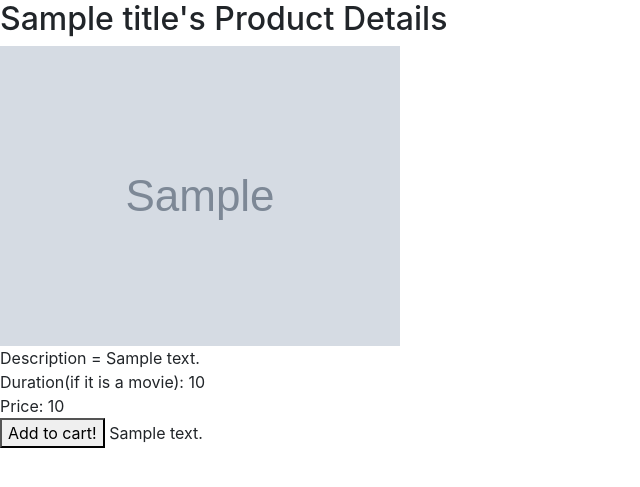
After one commit to gilbert-khonstantine/OnlineTicketApp, a Flask app: template templates/details.html in a window 1280 px wide. The commit adds this page. Shown: the top 487 px of the page, without its empty margins (0-640 px from the left). Run offline with Flask 2, Linux system fonts and the light colour scheme; the template is opened without the code that fills it: most values are stand-ins (such as "Sample title", 1, 10 or a date in 2020); grey boxes marked "Sample" are stand-in pictures; some libraries are stand-ins or nearby versions.

Commit message:
added product description

```diff
--- a/api/search_results.py
+++ b/api/search_results.py
@@ -12,7 +12,6 @@ def get_results(search_word):
     ).all()
 
     length = len(results)
-    print(length)
     id=[]
     title=[]
     price=[]
@@ -23,3 +22,8 @@ def get_results(search_word):
         price.append(results[i].price)
         image.append(results[i].image_link)
     return (id,title,price,image)
+
+def get_product(product_id):
+    from app import db, Product
+    results = Product.query.get(product_id)
+    return(results.title,results.price,results.duration,results.description,results.image_link)
--- a/app.py
+++ b/app.py
@@ -1,6 +1,7 @@
 from flask import Flask, render_template, url_for, request, redirect, jsonify
 from flask_sqlalchemy import SQLAlchemy
 from flask_mail import Mail, Message
+from sqlalchemy import and_
 from api import verify_email
 from api import verify_profile
 from api import make_payment
@@ -105,6 +106,16 @@ class Product(db.Model):
     def __repr__(self):
         return '<Product %r>' % self.id
 
+class Cart(db.Model):
+    __tablename__ = 'cart'
+    id = db.Column(db.Integer, primary_key=True, autoincrement=True)
+    user_id = db.Column(db.Integer, nullable=False)
+    product = db.Column(db.String(1000), nullable=False)
+    quantity = db.Column(db.Integer, nullable=False)
+    cost = db.Column(db.Integer, nullable=False)
+
+    def __repr__(self):
+        return '<Cart %r>' % self.id
 
 @app.route('/')
 @app.route('/login', methods=['POST', 'GET'])
@@ -191,7 +202,8 @@ def home():
     if userID!=0:
         user = User.query.get(userID)
         if request.method=='POST':
-            return redirect('/results')
+            word=request.form['search']
+            return redirect('/results/'+word)
         else:
             return render_template('home.html', user=user, text=text)
     else:
@@ -376,14 +388,14 @@ def bank():
         return redirect('/login')
 
 #in progress
-@app.route('/results', methods=['POST','GET'])
-def results():
+@app.route('/results/<word>', methods=['POST','GET'])
+def results(word):
     global text
-    search = request.args.get("search")
+    search = word
     if userID!=0:
         if request.method=='POST':
             word = request.form['search']
-            return redirect('/results')
+            return render_template('/results/'+word)
         else:
             result = search_results.get_results(search)
             return render_template('results.html',
@@ -396,6 +408,39 @@ def results():
     else:
         text = "Please login to an account!"
         return redirect('/login')
+
+@app.route('/details/<id>', methods=['POST','GET'])
+def details(id):
+    global text
+    product_id = id
+    if userID!=0:
+        result = search_results.get_product(product_id)
+        return render_template('details.html',
+                                word=product_id,
+                                text="Here are the details",
+                                title=result[0],
+                                price=result[1],
+                                duration=result[2],
+                                description=result[3],
+                                image=result[4])
+    else:
+        text = "Please login to an account!"
+        return redirect('/login')
+
+def add_to_cart(title,cost):
+    have = Cart.query.filter(
+            and_(
+                Cart.product.filter(title),
+                Cart.user_id.filter(userID)
+            )
+        ).all()
+    if have is None:
+        newItem = Cart(user_id=userID,product=title,quantity=1,cost=price)
+        db.session.add(newItem)
+    else:
+        have.quantity = have.quantity+1
+    db.session.commit()
+    return render_template('/details/'+title)
 
 #in progress
 @app.route('/cart', methods=['POST','GET'])
--- /dev/null
+++ b/templates/details.html
@@ -0,0 +1,15 @@
+{% extends 'layout.html' %}
+
+{% block head %}
+    <title>{{title}}'s Product Details</title>
+{% endblock %}
+
+{% block body %}
+    <h2>{{title}}'s Product Details</h2>
+    <img src={{image}}><br>
+    Description = {{description}}<br>
+    Duration(if it is a movie): {{duration}}<br>
+    Price: {{price}}<br>
+    <button action="add_to_cart({{title}},{{price}})">Add to cart!</button>
+    {{text}}
+{% endblock %}
--- a/templates/home.html
+++ b/templates/home.html
@@ -61,10 +61,10 @@
                 <!-- <br> -->
             </div>
             <div class="col-12">
-                <form class="form-inline" autocomplete="off" spellcheck="false" action="/results" method="POST">
+                <form class="form-inline" autocomplete="off" spellcheck="false" action="" method="POST">
                     <div class="form-group ">
                         <input class="form-control mr-sm-2" type="search" placeholder="Search Product"
-                            aria-label="Search">
+                            aria-label="Search" name="search">
                         <input type="submit" class="btn btn-primary" value="Search!" />
                     </div>
                 </form>
--- a/templates/results.html
+++ b/templates/results.html
@@ -53,6 +53,7 @@
         </ol>
     </div>
     <h2>Search results on {{word}}</h2>
+    {{text}}
     <table class="table table-hover table-bordered">
         <thead>
             <tr>
@@ -71,9 +72,7 @@
             <td class="c3">{{price[row]}}</td>
             <td class="c3"><img src={{image[row]}}></td>
             <td class="c3">
-                <div class="form-group">
-                    <input class="btn btn-primary btn-block" type="submit" name="details" value="Click here for more details!" />
-                </div>
+                <a href="/details/{{pid[row]}}">Click for more details</a>
             </td>
         </tr>
         {% endfor %}
```
